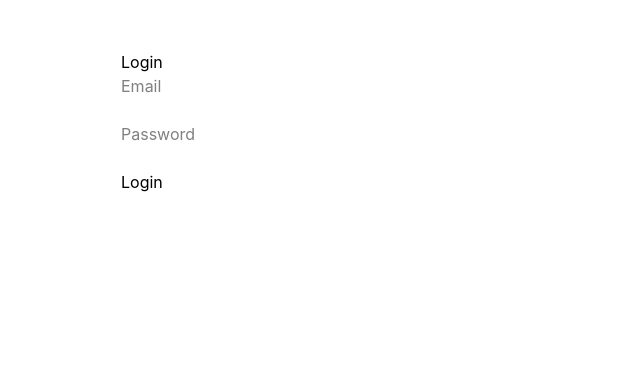
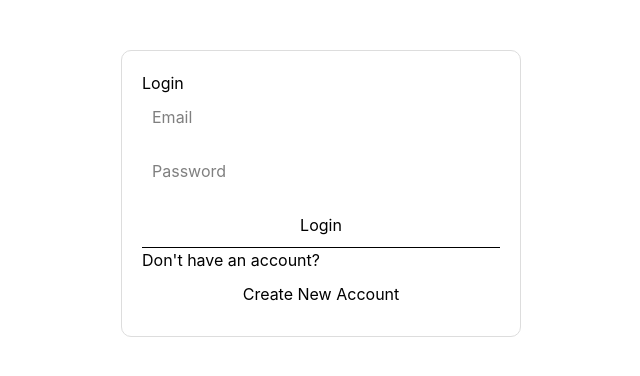
Before and after one commit to Codesanu28/AI-Study-Manager, a React app in the folder frontend/: page /login in a window 1280 px wide. Shown: the top 376 px of the page, without its empty margins (319-959 px from the left). Built offline with nearby package versions, Linux system fonts and the light colour scheme; the HTML template or start-up script is replaced by a standard one.

Commit message:
Added register button

```diff
--- a/frontend/src/pages/Login.jsx
+++ b/frontend/src/pages/Login.jsx
@@ -5,17 +5,15 @@ import api from "../api/axios";
 function Login() {
   const navigate = useNavigate();
 
-  const [formData, setFormData] =
-    useState({
-      email: "",
-      password: "",
-    });
+  const [formData, setFormData] = useState({
+    email: "",
+    password: "",
+  });
 
   const handleChange = (e) => {
     setFormData({
       ...formData,
-      [e.target.name]:
-        e.target.value,
+      [e.target.name]: e.target.value,
     });
   };
 
@@ -28,10 +26,7 @@ function Login() {
         formData
       );
 
-      console.log(
-        "LOGIN RESPONSE:",
-        res.data
-      );
+      console.log("LOGIN RESPONSE:", res.data);
 
       if (res.data.token) {
         localStorage.setItem(
@@ -40,13 +35,6 @@ function Login() {
         );
       }
 
-      console.log(
-        "TOKEN SAVED:",
-        localStorage.getItem(
-          "token"
-        )
-      );
-
       alert("Login Successful");
 
       navigate("/dashboard");
@@ -54,8 +42,7 @@ function Login() {
       console.error(error);
 
       alert(
-        error.response?.data
-          ?.message ||
+        error.response?.data?.message ||
           "Login Failed"
       );
     }
@@ -66,13 +53,14 @@ function Login() {
       style={{
         maxWidth: "400px",
         margin: "50px auto",
+        padding: "20px",
+        border: "1px solid #ddd",
+        borderRadius: "10px",
       }}
     >
       <h1>Login</h1>
 
-      <form
-        onSubmit={handleSubmit}
-      >
+      <form onSubmit={handleSubmit}>
         <input
           type="email"
           name="email"
@@ -80,10 +68,12 @@ function Login() {
           value={formData.email}
           onChange={handleChange}
           required
+          style={{
+            width: "100%",
+            padding: "10px",
+            marginBottom: "10px",
+          }}
         />
-
-        <br />
-        <br />
 
         <input
           type="password"
@@ -92,15 +82,41 @@ function Login() {
           value={formData.password}
           onChange={handleChange}
           required
+          style={{
+            width: "100%",
+            padding: "10px",
+            marginBottom: "10px",
+          }}
         />
 
-        <br />
-        <br />
-
-        <button type="submit">
+        <button
+          type="submit"
+          style={{
+            width: "100%",
+            padding: "10px",
+            cursor: "pointer",
+          }}
+        >
           Login
         </button>
       </form>
+
+      <hr />
+
+      <p>
+        Don't have an account?
+      </p>
+
+      <button
+        onClick={() => navigate("/register")}
+        style={{
+          width: "100%",
+          padding: "10px",
+          cursor: "pointer",
+        }}
+      >
+        Create New Account
+      </button>
     </div>
   );
 }
```
